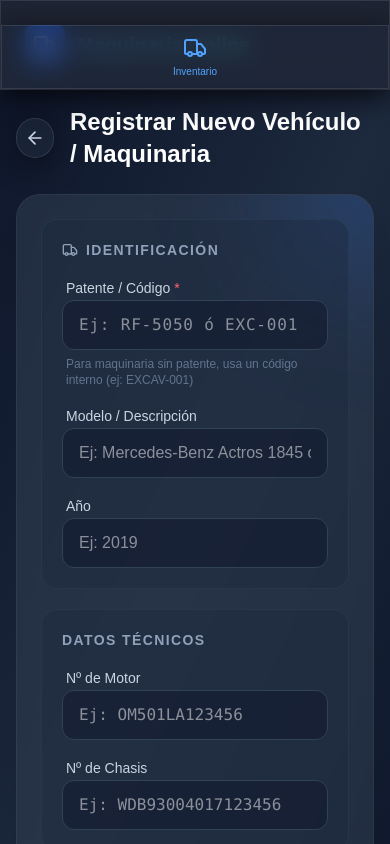
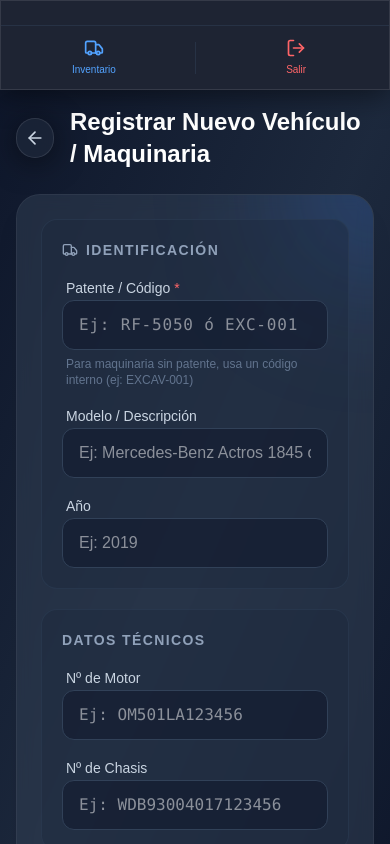
Before and after one commit to Crispurdycl/matus-maquinaria, a Next.js app: page /nuevo-vehiculo in a window 390 px wide. Shown: the top 844 px of the page. Built offline with nearby package versions, Linux system fonts and the light colour scheme; no server answers.

Commit message:
fix: hide sidebar on login and add mobile logout button

```diff
--- /dev/null
+++ b/src/app/components/LayoutClient.tsx
@@ -0,0 +1,75 @@
+"use client";
+
+import { usePathname } from "next/navigation";
+import { Truck } from "lucide-react";
+import Link from "next/link";
+import InactivityTimer from "./InactivityTimer";
+import LogoutButton from "./LogoutButton";
+
+export default function LayoutClient({ children }: { children: React.ReactNode }) {
+    const pathname = usePathname();
+    const isLogin = pathname === "/login";
+
+    // Ocultar sidebar y timer en la página de login
+    if (isLogin) {
+        return (
+            <main className="min-h-screen bg-slate-900 flex flex-col">
+                {children}
+            </main>
+        );
+    }
+
+    return (
+        <div className="flex flex-col md:flex-row pb-16 md:pb-0 w-full min-h-screen">
+            {/* Sidebar Desktop / Navbar Mobile */}
+            <aside className="glass-panel w-full md:w-64 md:h-screen sticky top-0 md:fixed left-0 z-50 flex flex-col shrink-0 border-b md:border-b-0 md:border-r border-slate-700/50" style={{ backgroundColor: "#1e2433" }}>
+                <div className="p-6 flex items-center gap-3">
+                    <div className="bg-blue-600 p-2 rounded-lg">
+                        <Truck className="w-6 h-6 text-white" />
+                    </div>
+                    <h1 className="text-xl font-bold bg-gradient-to-r from-blue-400 to-cyan-300 bg-clip-text text-transparent">
+                        Maquinaria Online
+                    </h1>
+                </div>
+
+                <nav className="flex-1 px-4 py-2 space-y-2 overflow-y-auto hidden md:block">
+                    <Link
+                        href="/"
+                        className="flex items-center gap-3 px-4 py-3 text-slate-300 hover:text-white hover:bg-blue-600/20 rounded-xl transition-all"
+                    >
+                        <Truck className="w-5 h-5 text-blue-400" />
+                        <span className="font-medium">Inventario</span>
+                    </Link>
+                </nav>
+
+                {/* Mobile Bottom Nav */}
+                <nav className="flex md:hidden w-full h-16 fixed bottom-0 left-0 z-50 justify-around items-center border-t border-slate-700/50 bg-[#1e2433]">
+                    <Link
+                        href="/"
+                        className="flex flex-col items-center justify-center w-full h-full text-blue-400 hover:bg-slate-800/50"
+                    >
+                        <Truck className="w-5 h-5 mb-1" />
+                        <span className="text-[10px] font-medium">Inventario</span>
+                    </Link>
+                    <div className="w-px h-8 bg-slate-700/50 mx-2"></div>
+                    <div className="flex flex-col items-center justify-center w-full h-full">
+                        <LogoutButton isMobile={true} />
+                    </div>
+                </nav>
+
+                {/* Desktop Logout */}
+                <div className="p-4 border-t border-slate-700/50 hidden md:block">
+                    <LogoutButton />
+                </div>
+            </aside>
+
+            {/* Main Content Area */}
+            <main className="flex-1 md:ml-64 p-4 md:p-8 overflow-x-hidden min-h-screen bg-gradient-to-br from-slate-900 via-slate-800 to-slate-900">
+                <InactivityTimer />
+                <div className="max-w-7xl mx-auto">
+                    {children}
+                </div>
+            </main>
+        </div>
+    );
+}
--- a/src/app/components/LogoutButton.tsx
+++ b/src/app/components/LogoutButton.tsx
@@ -3,7 +3,19 @@
 import { LogOut } from "lucide-react";
 import { logout } from "../login/actions";
 
-export default function LogoutButton() {
+export default function LogoutButton({ isMobile = false }: { isMobile?: boolean }) {
+    if (isMobile) {
+        return (
+            <button
+                onClick={() => logout()}
+                className="flex flex-col items-center justify-center w-full h-full text-red-400 hover:bg-slate-800/50 transition-colors"
+            >
+                <LogOut className="w-5 h-5 mb-1" />
+                <span className="text-[10px] font-medium">Salir</span>
+            </button>
+        );
+    }
+
     return (
         <button
             onClick={() => logout()}
--- a/src/app/layout.tsx
+++ b/src/app/layout.tsx
@@ -1,9 +1,6 @@
 import type { Metadata } from "next";
 import "./globals.css";
-import { Truck } from "lucide-react";
-import Link from "next/link";
-import InactivityTimer from "./components/InactivityTimer";
-import LogoutButton from "./components/LogoutButton";
+import LayoutClient from "./components/LayoutClient";
 
 export const metadata: Metadata = {
   title: "Maquinaria Online",
@@ -17,53 +14,10 @@ export default function RootLayout({
 }>) {
   return (
     <html lang="es">
-      <body suppressHydrationWarning className="antialiased min-h-screen flex flex-col md:flex-row pb-20 md:pb-0 font-sans bg-slate-900 text-slate-100">
-
-        {/* Sidebar Desktop / Navbar Mobile */}
-        <aside className="glass-panel w-full md:w-64 md:h-screen sticky top-0 md:fixed left-0 z-50 flex flex-col shrink-0 border-b md:border-b-0 md:border-r border-slate-700/50" style={{ backgroundColor: "#1e2433" }}>
-          <div className="p-6 flex items-center gap-3">
-            <div className="bg-blue-600 p-2 rounded-lg">
-              <Truck className="w-6 h-6 text-white" />
-            </div>
-            <h1 className="text-xl font-bold bg-gradient-to-r from-blue-400 to-cyan-300 bg-clip-text text-transparent">
-              Maquinaria Online
-            </h1>
-          </div>
-
-          <nav className="flex-1 px-4 py-2 space-y-2 overflow-y-auto hidden md:block">
-            <Link
-              href="/"
-              className="flex items-center gap-3 px-4 py-3 text-slate-300 hover:text-white hover:bg-blue-600/20 rounded-xl transition-all"
-            >
-              <Truck className="w-5 h-5 text-blue-400" />
-              <span className="font-medium">Inventario</span>
-            </Link>
-          </nav>
-
-          {/* Mobile Bottom Nav */}
-          <nav className="flex md:hidden w-full h-16 fixed bottom-0 left-0 glass-panel z-50 justify-around items-center border-t border-slate-700/50 bg-[#1e2433]">
-            <Link
-              href="/"
-              className="flex flex-col items-center justify-center w-full h-full text-blue-400"
-            >
-              <Truck className="w-6 h-6" />
-              <span className="text-[10px] mt-1 font-medium">Inventario</span>
-            </Link>
-          </nav>
-          {/* Logout button at bottom */}
-          <div className="p-4 border-t border-slate-700/50 hidden md:block">
-            <LogoutButton />
-          </div>
-        </aside>
-
-        {/* Main Content Area */}
-        <main className="flex-1 md:ml-64 p-4 md:p-8 overflow-x-hidden min-h-screen bg-gradient-to-br from-slate-900 via-slate-800 to-slate-900">
-          <InactivityTimer />
-          <div className="max-w-7xl mx-auto">
-            {children}
-          </div>
-        </main>
-
+      <body suppressHydrationWarning className="antialiased font-sans bg-slate-900 text-slate-100">
+        <LayoutClient>
+          {children}
+        </LayoutClient>
       </body>
     </html>
   );
```
